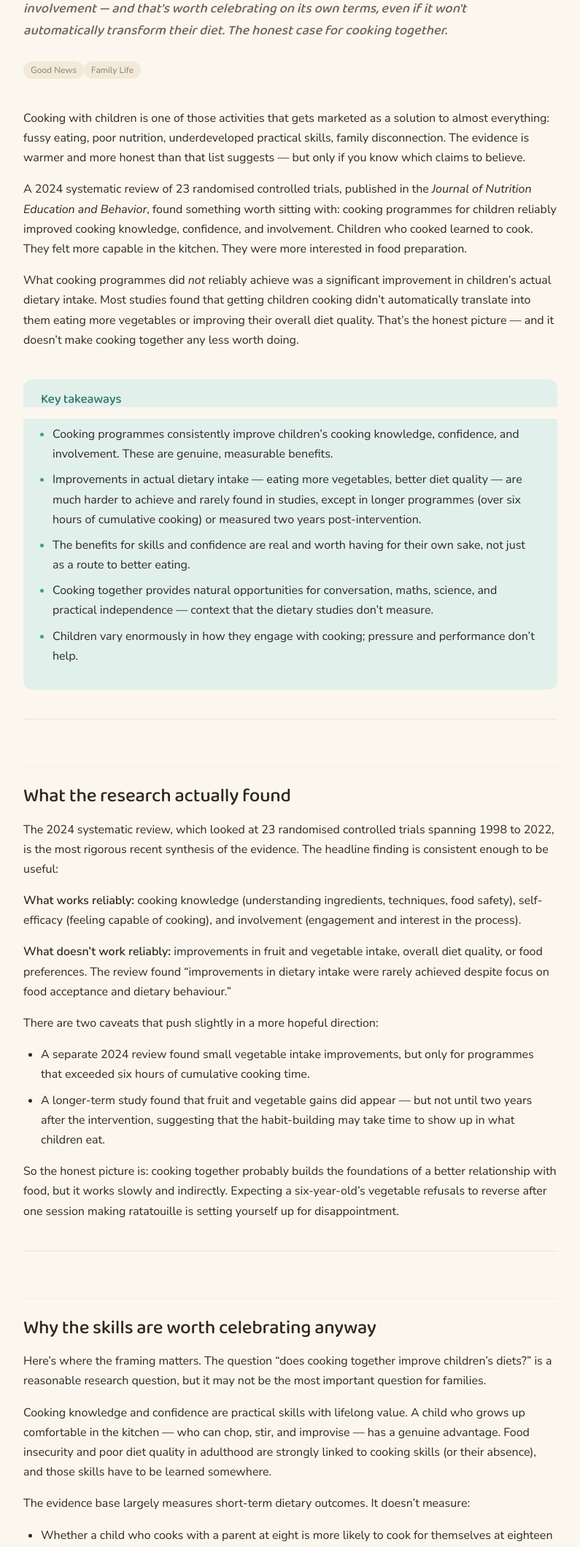
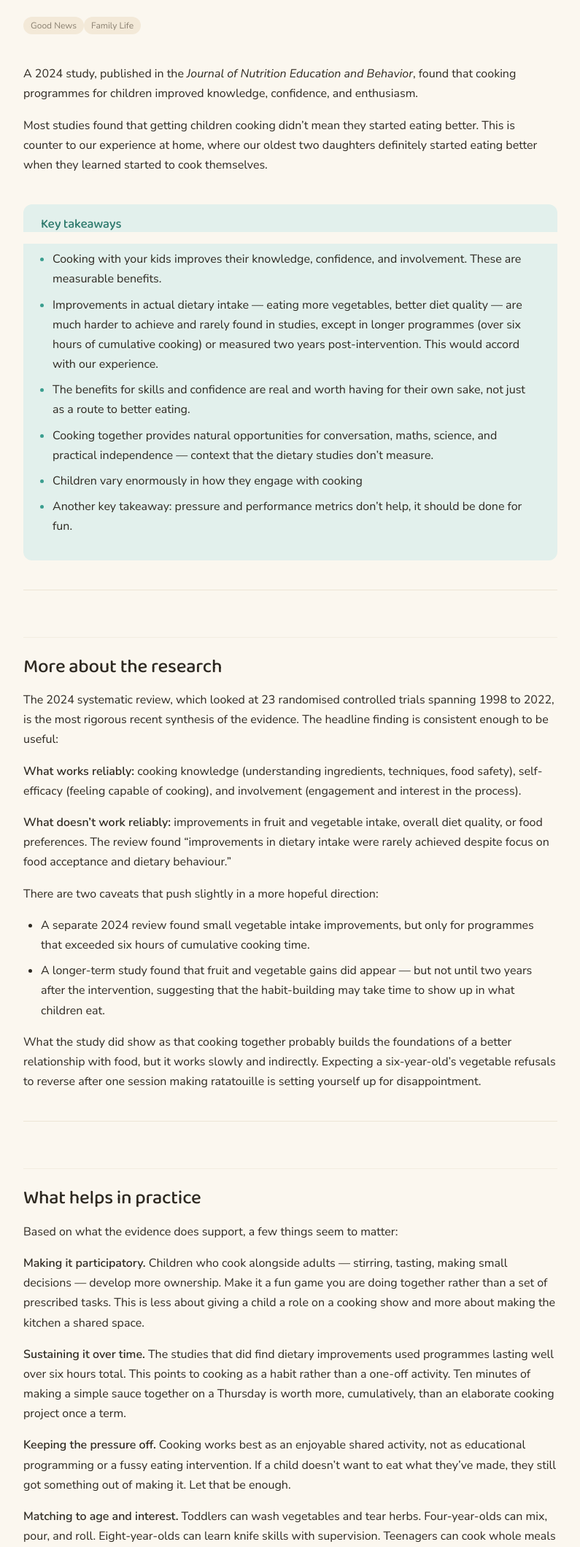
Before and after one commit to friendsip/yk, an Astro site in the folder site/: page /articles/cooking-with-kids-what-its-really-good-for in a window 1280 px wide. Shown: the part 680-2800 px from the top of the page at 73% size, without its empty margins (242-1037 px from the left). Built offline with nearby package versions, Linux system fonts and the light colour scheme; Astro itself is replaced by a stand-in of ours.

Commit message:
Update article “cooking-with-kids-what-its-really-good-for” +1

```diff
--- a/site/src/content/content/cooking-with-kids-what-its-really-good-for.md
+++ b/site/src/content/content/cooking-with-kids-what-its-really-good-for.md
@@ -1,6 +1,6 @@
 ---
 title: Cooking Together
-summary: Getting children into the kitchen reliably builds skills, confidence, and involvement — and that's worth celebrating on its own terms, even if it won't automatically transform their diet. The honest case for cooking together.
+summary: Cooking builds kids skills, confidence, and promotes an interest in healthy food.
 type: evergreen
 section: parenting
 tags:
@@ -19,23 +19,22 @@ image_source_url: https://unsplash.com/photos/my1mDMraGf0?utm_source=yourkids&ut
 featured: true
 ---
 
-Cooking with children is one of those activities that gets marketed as a solution to almost everything: fussy eating, poor nutrition, underdeveloped practical skills, family disconnection. The evidence is warmer and more honest than that list suggests — but only if you know which claims to believe.
+A 2024 study, published in the _Journal of Nutrition Education and Behavior_, found that cooking programmes for children improved knowledge, confidence, and enthusiasm.
 
-A 2024 systematic review of 23 randomised controlled trials, published in the *Journal of Nutrition Education and Behavior*, found something worth sitting with: cooking programmes for children reliably improved cooking knowledge, confidence, and involvement. Children who cooked learned to cook. They felt more capable in the kitchen. They were more interested in food preparation.
-
-What cooking programmes did *not* reliably achieve was a significant improvement in children's actual dietary intake. Most studies found that getting children cooking didn't automatically translate into them eating more vegetables or improving their overall diet quality. That's the honest picture — and it doesn't make cooking together any less worth doing.
+Most studies found that getting children cooking didn't mean they started eating better. This is counter to our experience at home, where our oldest two daughters definitely started eating better when they learned started to cook themselves.
 
 ## Key takeaways
 
-- Cooking programmes consistently improve children's cooking knowledge, confidence, and involvement. These are genuine, measurable benefits.
-- Improvements in actual dietary intake — eating more vegetables, better diet quality — are much harder to achieve and rarely found in studies, except in longer programmes (over six hours of cumulative cooking) or measured two years post-intervention.
+- Cooking with your kids improves their knowledge, confidence, and involvement. These are measurable benefits.
+- Improvements in actual dietary intake — eating more vegetables, better diet quality — are much harder to achieve and rarely found in studies, except in longer programmes (over six hours of cumulative cooking) or measured two years post-intervention. This would accord with our experience.
 - The benefits for skills and confidence are real and worth having for their own sake, not just as a route to better eating.
 - Cooking together provides natural opportunities for conversation, maths, science, and practical independence — context that the dietary studies don't measure.
-- Children vary enormously in how they engage with cooking; pressure and performance don't help.
+- Children vary enormously in how they engage with cooking
+- Another key takeaway: pressure and performance metrics don't help, it should be done for fun.
 
----
+***
 
-## What the research actually found
+## More about the research
 
 The 2024 systematic review, which looked at 23 randomised controlled trials spanning 1998 to 2022, is the most rigorous recent synthesis of the evidence. The headline finding is consistent enough to be useful:
 
@@ -44,33 +43,19 @@ The 2024 systematic review, which looked at 23 randomised controlled trials span
 **What doesn't work reliably:** improvements in fruit and vegetable intake, overall diet quality, or food preferences. The review found "improvements in dietary intake were rarely achieved despite focus on food acceptance and dietary behaviour."
 
 There are two caveats that push slightly in a more hopeful direction:
+
 - A separate 2024 review found small vegetable intake improvements, but only for programmes that exceeded six hours of cumulative cooking time.
 - A longer-term study found that fruit and vegetable gains did appear — but not until two years after the intervention, suggesting that the habit-building may take time to show up in what children eat.
 
-So the honest picture is: cooking together probably builds the foundations of a better relationship with food, but it works slowly and indirectly. Expecting a six-year-old's vegetable refusals to reverse after one session making ratatouille is setting yourself up for disappointment.
+What the study did show as that cooking together probably builds the foundations of a better relationship with food, but it works slowly and indirectly. Expecting a six-year-old's vegetable refusals to reverse after one session making ratatouille is setting yourself up for disappointment.
 
----
-
-## Why the skills are worth celebrating anyway
-
-Here's where the framing matters. The question "does cooking together improve children's diets?" is a reasonable research question, but it may not be the most important question for families.
-
-Cooking knowledge and confidence are practical skills with lifelong value. A child who grows up comfortable in the kitchen — who can chop, stir, and improvise — has a genuine advantage. Food insecurity and poor diet quality in adulthood are strongly linked to cooking skills (or their absence), and those skills have to be learned somewhere.
-
-The evidence base largely measures short-term dietary outcomes. It doesn't measure:
-- Whether a child who cooks with a parent at eight is more likely to cook for themselves at eighteen
-- Whether the kitchen is a place where conversation happens, problems get discussed, and relationships are built
-- Whether the maths of doubling a recipe or the science of why bread rises leaves any trace
-
-None of those outcomes have been through a randomised controlled trial. That doesn't mean they're absent — it means they're harder to study.
-
----
+***
 
 ## What helps in practice
 
 Based on what the evidence does support, a few things seem to matter:
 
-**Making it genuinely participatory.** Children who cook alongside adults — stirring, tasting, making small decisions — develop more ownership than children who watch or who have prescribed tasks. This is less about giving a child a role on a cooking show and more about making the kitchen a shared space.
+**Making it participatory.** Children who cook alongside adults — stirring, tasting, making small decisions — develop more ownership. Make it a fun game you are doing together rather than a set of prescribed tasks. This is less about giving a child a role on a cooking show and more about making the kitchen a shared space.
 
 **Sustaining it over time.** The studies that did find dietary improvements used programmes lasting well over six hours total. This points to cooking as a habit rather than a one-off activity. Ten minutes of making a simple sauce together on a Thursday is worth more, cumulatively, than an elaborate cooking project once a term.
 
@@ -78,17 +63,15 @@ Based on what the evidence does support, a few things seem to matter:
 
 **Matching to age and interest.** Toddlers can wash vegetables and tear herbs. Four-year-olds can mix, pour, and roll. Eight-year-olds can learn knife skills with supervision. Teenagers can cook whole meals independently if they're interested. Forcing the wrong activity at the wrong age makes it feel like a chore.
 
----
+***
 
 ## A note on fussy eating
 
 Cooking together is often suggested as a way to get children to eat foods they currently refuse. The evidence for this is mixed at best. Children's food preferences are influenced by repeated exposure, not just preparation. A child who has made a meal containing courgettes has been exposed to courgettes — that might count — but there's no guarantee they'll eat them.
 
-The most helpful finding is that longer involvement and repeated experience seem to matter. Cooking together once is unlikely to convert a vegetable refuser; cooking together regularly over months or years might nudge preferences gradually. That's a realistic expectation, not a miracle cure.
+For UK parents navigating significant fussy eating: the [Children's Food Trust](https://www.childrensfoodtrust.org.uk/) and the NHS both have guidance on picky eating that acknowledges the evidence.
 
-For UK parents navigating significant fussy eating: the [Children's Food Trust](https://www.childrensfoodtrust.org.uk/) and the NHS both have guidance on picky eating that acknowledges the evidence honestly.
-
----
+***
 
 ## Getting started
 
@@ -99,3 +82,19 @@ If you've never cooked with children before, the simplest route in is often the
 - **Something they chose** — asking what they'd like to make next week costs nothing and builds investment
 
 The goal is a kitchen that feels like a shared space, not a classroom. If the biscuits are slightly burnt and some flour ended up on the ceiling, that's fine.
+
+Here's one idea to get started:
+
+[![DIY Taco Bar. Source: I'm The Chef Too / Healthy Taco Recipes Kids Can Make: Fun & Easy Meals](/images/taco.png)](https://www.imthecheftoo.com/blogs/cooking-with-kids/fun-easy-taco-recipes-for-kids-your-familys-new-favorite-night)
+
+### The "Build-Your-Own" Taco Bar
+
+Giving kids a choice reduces dinner-table battles. Set everything out in small bowls and let them assemble.
+
+- **The Base:** Lean ground beef or turkey seasoned with mild taco seasoning (go easy on the chili powder), or shredded rotisserie chicken.
+- **The Shells:** Offer both crunchy corn shells and soft flour tortillas.
+- **The Spread:** Shredded cheddar, mild salsa, sweet corn kernels, black beans, diced tomatoes, shredded lettuce, and sour cream or plain Greek yogurt.
+
+More research? Check out:
+
+[https://www.imthecheftoo.com/](https://www.imthecheftoo.com/)
```
Also changed, not shown: 1 other file.
